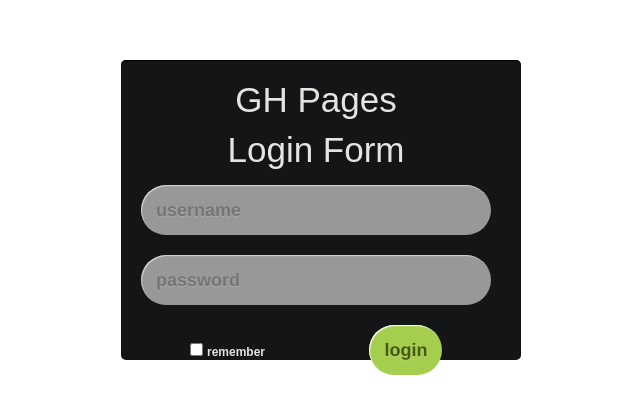
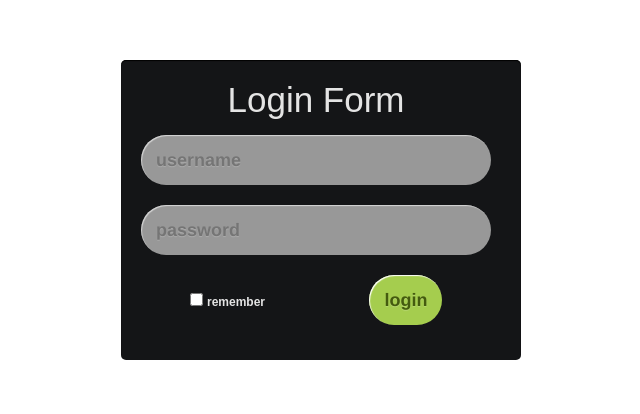
Before and after one commit to franklinfinger/jankchatapp, a website: page index.html in a window 1280 px wide. Shown: the part 198-612 px from the top of the page, without its empty margins (319-959 px from the left). Drawn offline with Linux system fonts and the light colour scheme; no server answers.

Commit message:
removed h1 from login

```diff
--- a/index.html
+++ b/index.html
@@ -8,7 +8,6 @@
   <body>
     <div class="login-wrapper">
       <div class="login-form-container">
-        <h1>GH Pages</h1>
         <h1>Login Form</h1>
         <form class="login-form">
             <input type="text" id="username" name="username" placeholder="username">
```
